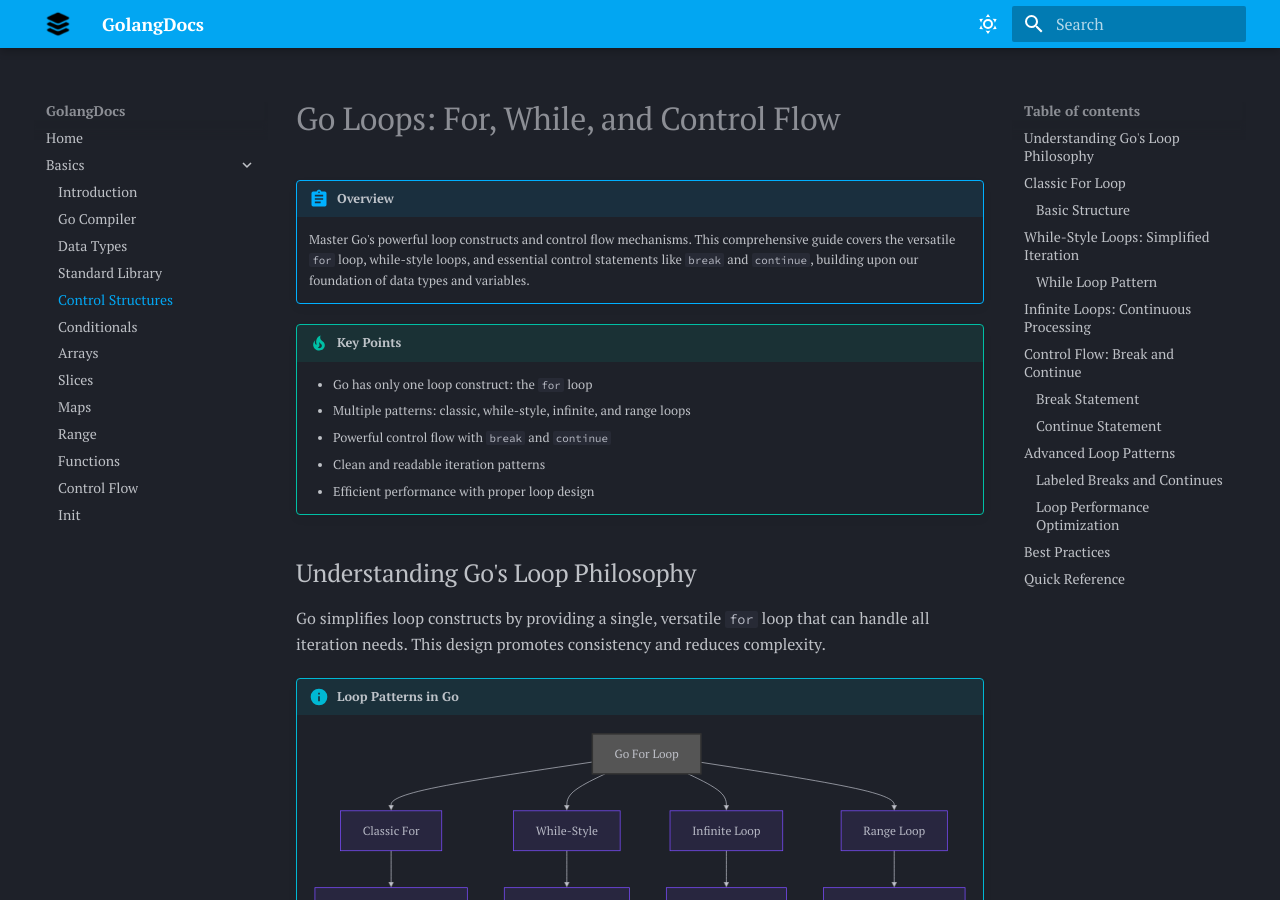
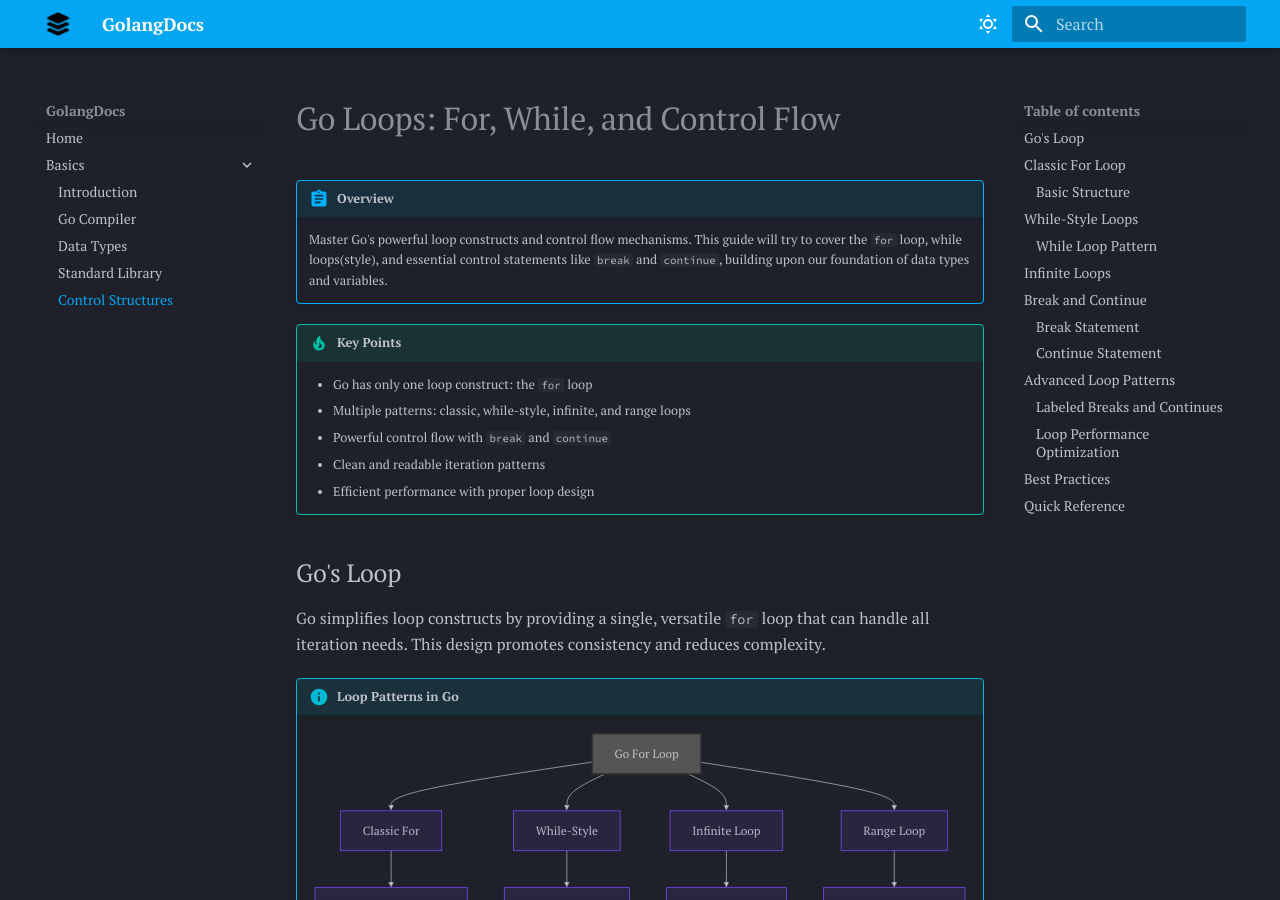
Before and after one commit to kutt27/golangdocs, an MkDocs documentation site: the page built from docs/1. Basics/5. If-and While.md, in a window 1280 px wide and 900 px high. Built offline with MkDocs 1.6.1 and Material for MkDocs 9.7.7, drawn with Linux system fonts in a browser that asks for light colours; emoji names are drawn with the system emoji font; some of the changed text lies outside the part shown.

Commit message:
made some chnages and removed the draft document from blog

````diff
--- a/docs/1. Basics/5. If-and While.md
+++ b/docs/1. Basics/5. If-and While.md
@@ -1,7 +1,7 @@
 # Go Loops: For, While, and Control Flow
 
 !!! abstract "Overview"
-    Master Go's powerful loop constructs and control flow mechanisms. This comprehensive guide covers the versatile `for` loop, while-style loops, and essential control statements like `break` and `continue`, building upon our foundation of data types and variables.
+    Master Go's powerful loop constructs and control flow mechanisms. This guide will try to cover the `for` loop, while loops(style), and essential control statements like `break` and `continue`, building upon our foundation of data types and variables.
 
 !!! tip "Key Points"
     - Go has only one loop construct: the `for` loop
@@ -10,7 +10,7 @@
     - Clean and readable iteration patterns
     - Efficient performance with proper loop design
 
-## Understanding Go's Loop Philosophy
+## Go's Loop
 
 Go simplifies loop constructs by providing a single, versatile `for` loop that can handle all iteration needs. This design promotes consistency and reduces complexity.
 
@@ -83,7 +83,7 @@
         ```
 
     === "Different Step Sizes"
-        ```go title="step_sizes.go" linenums="1" hl_lines="6-14"
+        ```go title="step_sizes.go" linenums="1" hl_lines="7-17"
         package main
 
         import "fmt"
@@ -109,7 +109,7 @@
         }
         ```
 
-## While-Style Loops: Simplified Iteration :repeat:
+## While-Style Loops
 
 Go's `for` loop can mimic traditional while loops by omitting the init and post statements.
 
@@ -139,11 +139,8 @@
         }
         ```
 
-        !!! tip "While Equivalent"
-            This is equivalent to `while (i < 5)` in other languages.
-
     === "Input Processing"
-        ```go title="input_processing.go" linenums="1" hl_lines="8-13"
+        ```go title="input_processing.go" linenums="1" hl_lines="8"
         package main
 
         import "fmt"
@@ -165,7 +162,7 @@
         ```
 
     === "Condition-Based Processing"
-        ```go title="condition_based.go" linenums="1" hl_lines="8-12"
+        ```go title="condition_based.go" linenums="1" hl_lines="12"
         package main
 
         import (
@@ -190,14 +187,14 @@
         }
         ```
 
-## Infinite Loops: Continuous Processing :infinity:
+## Infinite Loops
 
 Infinite loops are useful for servers, event handlers, and continuous processing scenarios.
 
 !!! example "Infinite Loop Patterns"
 
     === "Basic Infinite Loop"
-        ```go title="infinite_basic.go" linenums="1" hl_lines="6-11"
+        ```go title="infinite_basic.go" linenums="1" hl_lines="6-14"
         package main
 
         import "fmt"
@@ -234,13 +231,15 @@
                 time.Sleep(1 * time.Second)
 
                 // In a real server, you'd handle actual requests here
+                // {condition}
+
                 // This example will run forever (Ctrl+C to stop)
                 break // Remove this to see infinite behavior
             }
         }
         ```
 
-## Control Flow: Break and Continue :traffic_light:
+## Break and Continue
 
 Control flow statements provide fine-grained control over loop execution.
 
@@ -251,7 +250,7 @@
 !!! example "Break Statement Usage"
 
     === "Simple Break"
-        ```go title="break_simple.go" linenums="1" hl_lines="8-10"
+        ```go title="break_simple.go" linenums="1" hl_lines="9-11"
         package main
 
         import "fmt"
@@ -298,9 +297,11 @@
             }
         }
         ```
+        !!! tip "Range Syntax"
+            The syntax `range numbers` iterate through the numbers array one by one. Like a map function in Javascript.
 
     === "Nested Loop Break"
-        ```go title="nested_break.go" linenums="1" hl_lines="7-15"
+        ```go title="nested_break.go" linenums="1" hl_lines="8-15"
         package main
 
         import "fmt"
@@ -372,7 +373,7 @@
         ```
 
     === "Error Handling"
-        ```go title="error_handling.go" linenums="1" hl_lines="11-14"
+        ```go title="error_handling.go" linenums="1" hl_lines="11-15"
         package main
 
         import (
@@ -395,7 +396,7 @@
         }
         ```
 
-## Advanced Loop Patterns :gear:
+## Advanced Loop Patterns
 
 ### Labeled Breaks and Continues
 
@@ -404,7 +405,7 @@
 !!! example "Labeled Control Flow"
 
     === "Labeled Break"
-        ```go title="labeled_break.go" linenums="1" hl_lines="7-17"
+        ```go title="labeled_break.go" linenums="1" hl_lines="8-18"
         package main
 
         import "fmt"
@@ -412,7 +413,7 @@
         func main() {
             fmt.Println("Searching in 2D array:")
 
-        outer:
+            outer:
             for i := 0; i < 3; i++ {
                 for j := 0; j < 3; j++ {
                     fmt.Printf("Checking position [%d][%d]\n", i, j)
@@ -429,7 +430,7 @@
         ```
 
     === "Labeled Continue"
-        ```go title="labeled_continue.go" linenums="1" hl_lines="7-18"
+        ```go title="labeled_continue.go" linenums="1" hl_lines="8-18"
         package main
 
         import "fmt"
@@ -437,7 +438,7 @@
         func main() {
             fmt.Println("Processing matrix rows:")
 
-        rowLoop:
+            rowLoop:
             for i := 0; i < 3; i++ {
                 fmt.Printf("Processing row %d:\n", i)
 
@@ -498,7 +499,7 @@
         }
         ```
 
-## Best Practices :notebook:
+## Best Practices
 
 !!! success "Loop Best Practices"
     1. **Choose the Right Pattern**
@@ -527,7 +528,7 @@
     - **Modifying Loop Variables**: Avoid changing loop counters inside the loop body
     - **Nested Loop Complexity**: Consider extracting inner loops into functions
 
-## Quick Reference :bookmark_tabs:
+## Quick Reference
 
 !!! success "Key Takeaways"
     1. **Single Loop Construct**: Go uses only `for` loops for all iteration needs
--- a/mkdocs.yml
+++ b/mkdocs.yml
@@ -33,14 +33,14 @@
       - Data Types: "1. Basics/3. Data-Types.md"
       - Standard Library: "1. Basics/4. Standard Library.md"
       - Control Structures: "1. Basics/5. If-and While.md"
-      - Conditionals: "1. Basics/6. Conditionals.md"
-      - Arrays: "1. Basics/7. Arrays.md"
-      - Slices: "1. Basics/8. Slices.md"
-      - Maps: "1. Basics/9. Maps.md"
-      - Range: "1. Basics/10. Range.md"
-      - Functions: "1. Basics/11. Functions.md"
-      - Control Flow: "1. Basics/12. Control-Flow-Mechanism.md"
-      - Init: "1. Basics/13. Init.md"
+      # - Conditionals: "1. Basics/6. Conditionals.md"
+      # - Arrays: "1. Basics/7. Arrays.md"
+      # - Slices: "1. Basics/8. Slices.md"
+      # - Maps: "1. Basics/9. Maps.md"
+      # - Range: "1. Basics/10. Range.md"
+      # - Functions: "1. Basics/11. Functions.md"
+      # - Control Flow: "1. Basics/12. Control-Flow-Mechanism.md"
+      # - Init: "1. Basics/13. Init.md"
   # - Intermediate:
   #     - Closures: "2. Intermediate/1. Closures.md"
   #     - Recursion: "2. Intermediate/2. Recursion.md"
````
Also changed, not shown: docs/1. Basics/4. Standard Library.md (+2 -2 lines), docs/1. Basics/6. Conditionals.md (+23 -18 lines).
